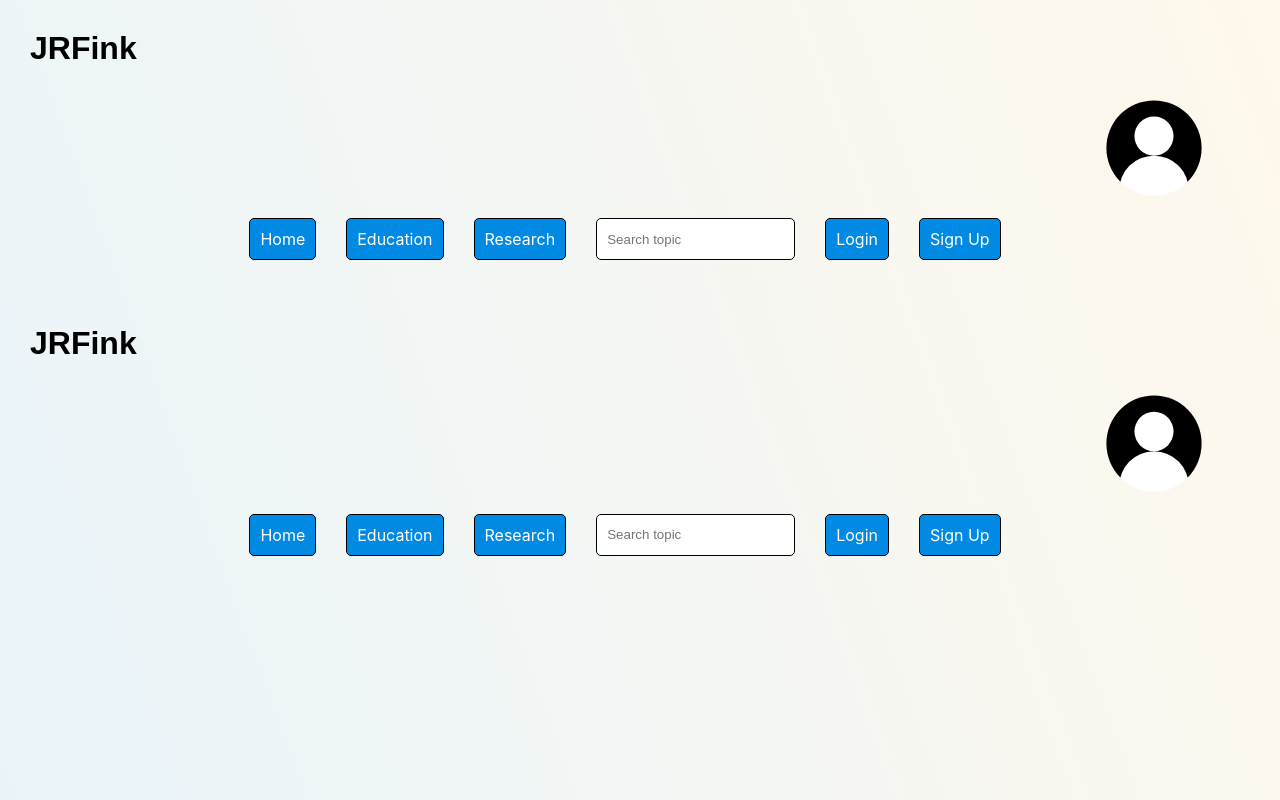
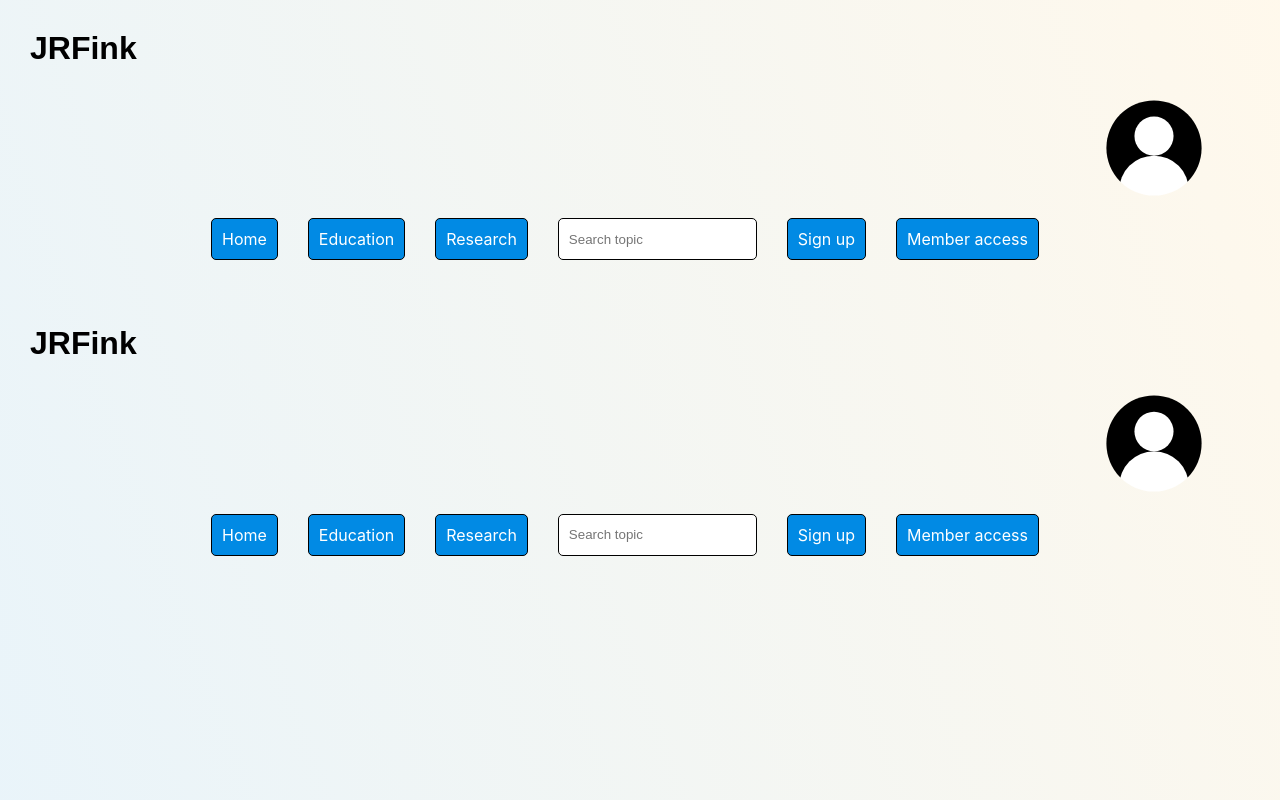
Before and after one commit to JRFink/jrfphyspagesnew, a Next.js app: page /components/layout in a window 1280 px wide. Shown: the top 800 px of the page. Built offline with nearby package versions, Linux system fonts and the light colour scheme.

Commit message:
Update navbar.tsx

```diff
--- a/pages/components/navbar.tsx
+++ b/pages/components/navbar.tsx
@@ -42,7 +42,7 @@ const Navbar = () => {
                         height: 'auto'
                     }}
                     sizes="100vw"
-                    alt="A colorful drawing of a cell"
+                    alt="A white silhouette against a black background"
                     className={style.avatar}
                     onClick={dropDown}
 
@@ -63,8 +63,8 @@ const Navbar = () => {
                 <Link href="/education" className={style.styleNav}>Education</Link>
                 <Link href="/research" className={style.styleNav}>Research</Link>
                 <input type="text" className={style.searchBox} placeholder="Search topic"></input>
-                <Link href="/auth/login" className={style.styleNav}>Login</Link>
-                <Link href="/auth/signup" className={style.styleNav}>Sign Up</Link>
+                <Link href="/auth/signup" className={style.styleNav}>Sign up</Link>
+                <Link href="/auth/member" className={style.styleNav}>Member access</Link>
             </div>
             <br></br>
         </>
```
